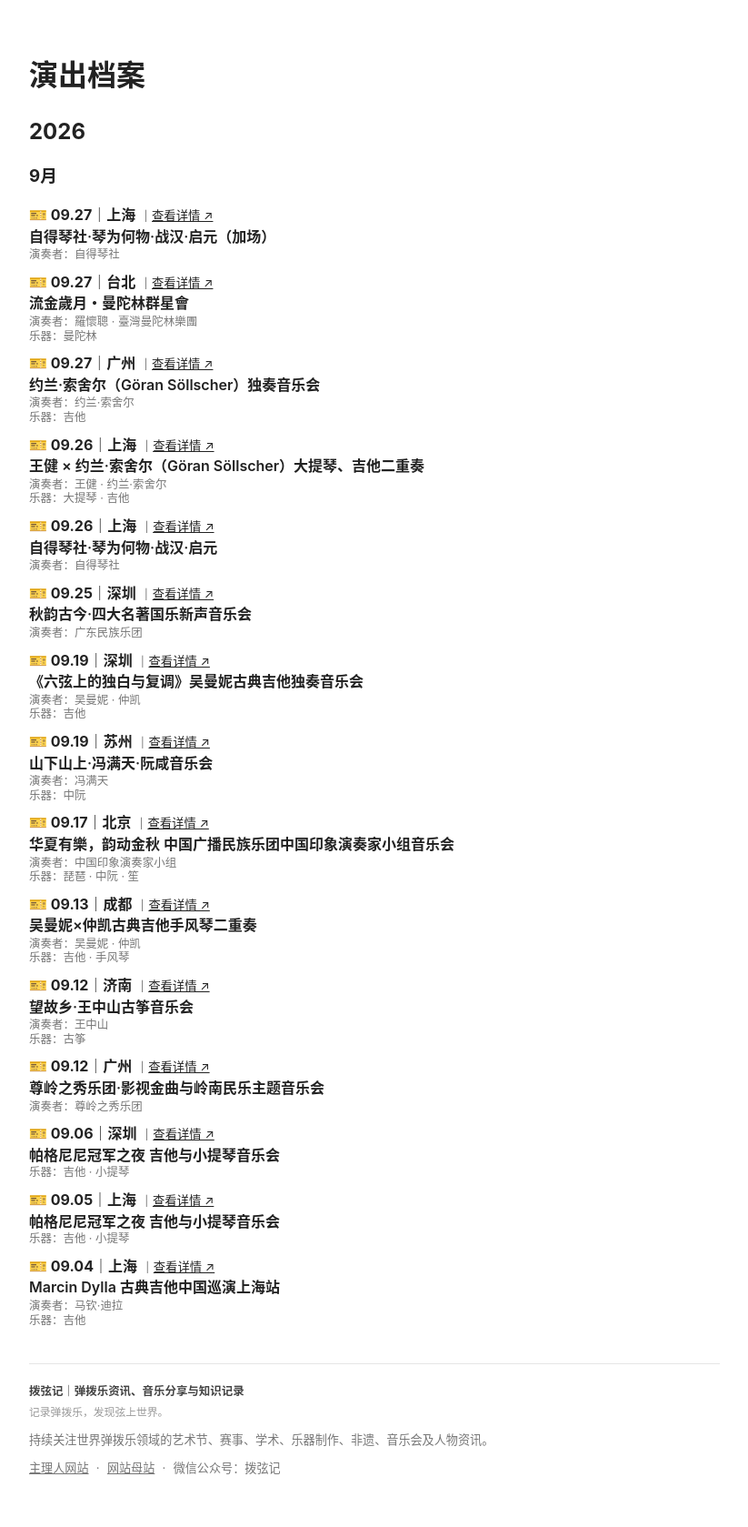
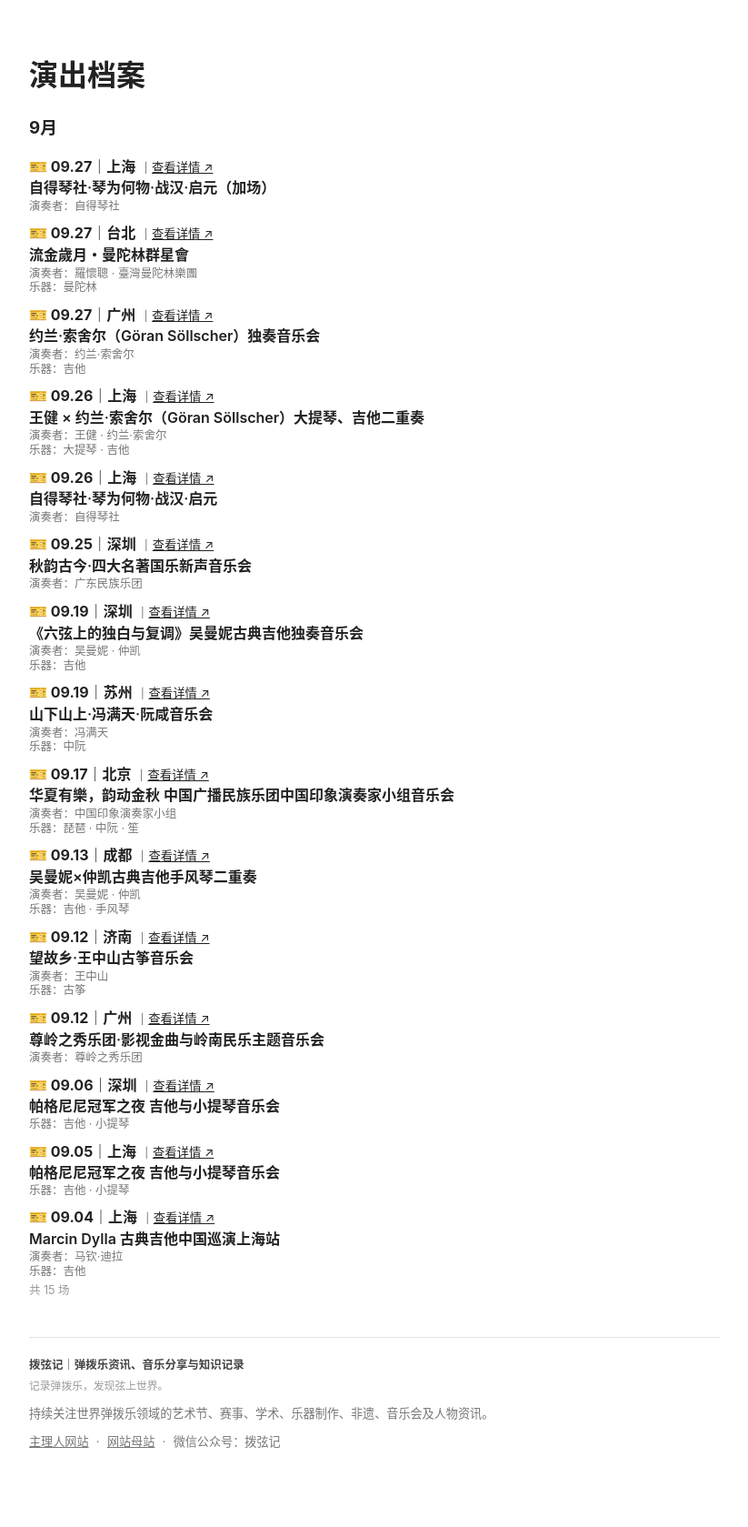
Before and after one commit to KeenKwok/boxianji, a Jekyll site: the page built from archive/index.md, in a window 1280 px wide. Shown: the whole page at 91% size, without its empty margins (228-1051 px from the left). Built offline with Jekyll 4.4.1, drawn with Linux system fonts in a browser that asks for light colours; after the commit the page ends 1650 px from its top, so only the background shows below that.

Commit message:
更新 index.md

```diff
--- a/archive/index.md
+++ b/archive/index.md
@@ -9,6 +9,7 @@ title: 演出档案
 
 {% assign current_year = "" %}
 {% assign current_month = "" %}
+{% assign month_events = "" %}
 
 {% for event in events %}
 
@@ -18,13 +19,27 @@ title: 演出档案
   {% if event_year != current_year %}
     {% assign current_year = event_year %}
     {% assign current_month = "" %}
-
-## {{ current_year }}
-
   {% endif %}
 
   {% if event_month != current_month %}
+
+    {% if current_month != "" %}
+      <div style="margin-top:-0.8em;margin-bottom:1.2em;font-size:0.78em;color:#999;">
+        共 {{ month_events.size }} 场
+      </div>
+    {% endif %}
+
     {% assign current_month = event_month %}
+    {% assign month_events = "" | split: "" %}
+
+    {% for month_event in events %}
+      {% assign month_event_year = month_event.date | date: "%Y" %}
+      {% assign month_event_month = month_event.date | date: "%m" %}
+
+      {% if month_event_year == current_year and month_event_month == current_month %}
+        {% assign month_events = month_events | push: month_event %}
+      {% endif %}
+    {% endfor %}
 
 ### {{ current_month | plus: 0 }}月
 
@@ -54,3 +69,9 @@ title: 演出档案
 </div>
 
 {% endfor %}
+
+{% if current_month != "" %}
+  <div style="margin-top:-0.8em;margin-bottom:1.2em;font-size:0.78em;color:#999;">
+    共 {{ month_events.size }} 场
+  </div>
+{% endif %}
```
